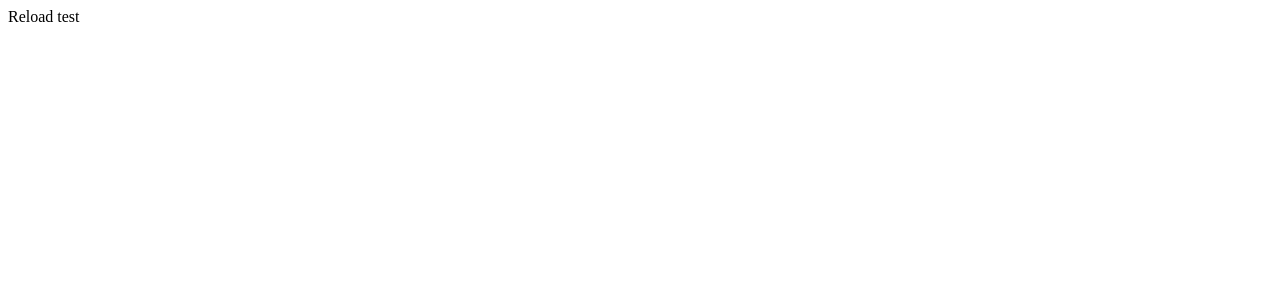
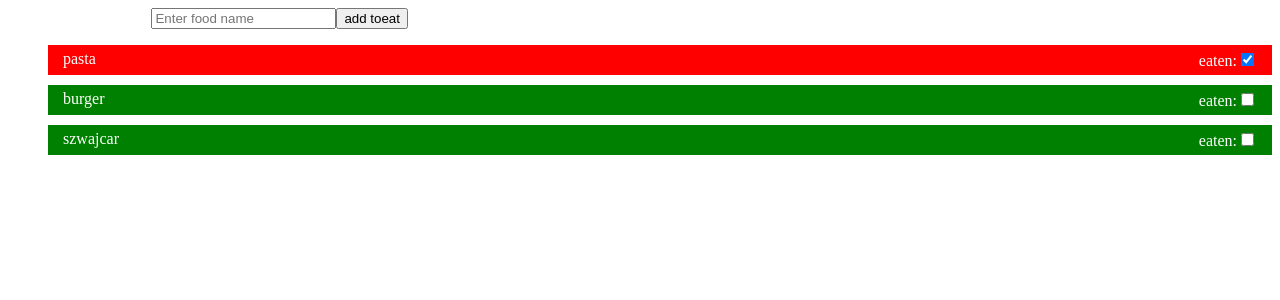
Before and after one commit to mbroderson/to-eat-app, a React app: page / in a window 1280 px wide. Shown: the top 300 px of the page. Built offline with nearby package versions, Linux system fonts and the light colour scheme; the HTML template or start-up script is replaced by a standard one.

Commit message:
React is cool

```diff
--- a/src/main.jsx
+++ b/src/main.jsx
@@ -1,13 +1,14 @@
 import React from 'react';
+import ToeatList from './toeat-list';
 
-class App extends React.Component {
+class Main extends React.Component {
   render () {
     return (
       <div>
-        Reload test
+        <ToeatList />
       </div>
     );
   }
 }
 
-export default App;
+export default Main;
--- /dev/null
+++ b/src/toeat-form.jsx
@@ -0,0 +1,30 @@
+import React from 'react';
+
+export default class ToeatForm extends React.Component {
+  constructor(props) {
+    super(props);
+    this.onSubmit = this.onSubmit.bind(this);
+  }
+
+  onSubmit() {
+    const {value} = this.input;
+    this.props.onSubmit(value);
+  }
+
+  render(){
+    return (
+      <div style={styles.container}>
+        <input placeholder='Enter food name' ref={(ref) => this.input = ref} />
+        <button onClick={this.onSubmit}>add toeat</button>
+      </div>
+    );
+  }
+}
+
+const styles = {
+  container: {
+    width: '400px',
+    display: 'flex',
+    justifyContent: 'flex-end'
+  }
+};
--- /dev/null
+++ b/src/toeat-list-item.jsx
@@ -0,0 +1,29 @@
+import React from 'react';
+
+export default class ToeatListItem extends React.Component {
+  constructor(props){
+    super(props);
+    this.state = {eaten: props.eaten};
+    this.toggleChecbkox = this.toggleChecbkox.bind(this);
+  }
+
+  toggleChecbkox() {
+    this.setState({
+      eaten: !this.state.eaten
+    });
+  }
+
+  render(){
+    const {name} = this.props;
+    const {eaten} = this.state;
+    return (
+      <li style={{backgroundColor: eaten ? 'red' : 'green', color: 'white', padding: '5px 15px', marginBottom: 10, display: 'flex', justifyContent: 'space-between' }}>
+        <span style={{marginRight: 30}}>{name}</span>
+        <div>
+          <label> eaten:</label>
+          <input type='checkbox' checked={eaten} onClick={this.toggleChecbkox}/>
+        </div>
+      </li>
+    );
+  }
+}
--- /dev/null
+++ b/src/toeat-list.jsx
@@ -0,0 +1,40 @@
+import React from 'react';
+import ToeatListItem from './toeat-list-item';
+import ToeatForm from './toeat-form';
+
+const defaultToeats = [
+  {name: 'pasta', eaten: true},
+  {name: 'burger', eaten: false},
+  {name: 'szwajcar', eaten: false}
+];
+
+export default class ToeatList extends React.Component {
+  constructor(props){
+    super(props);
+    this.state = {toeats: defaultToeats};
+    this.onToeatAdd = this.onToeatAdd.bind(this);
+  }
+
+  onToeatAdd(name){
+    this.setState({
+      toeats: [
+        ...this.state.toeats,
+        {name: name, eaten: false}
+      ]
+    })
+  }
+
+  render(){
+    const {toeats} = this.state;
+    return (
+      <div>
+        <ToeatForm onSubmit={this.onToeatAdd}/>
+        <ul style={{listStyle: 'none'}}>
+          {
+            toeats.map( (toeat) => <ToeatListItem {...toeat} />)
+          }
+        </ul>
+      </div>
+    );
+  }
+}
```
